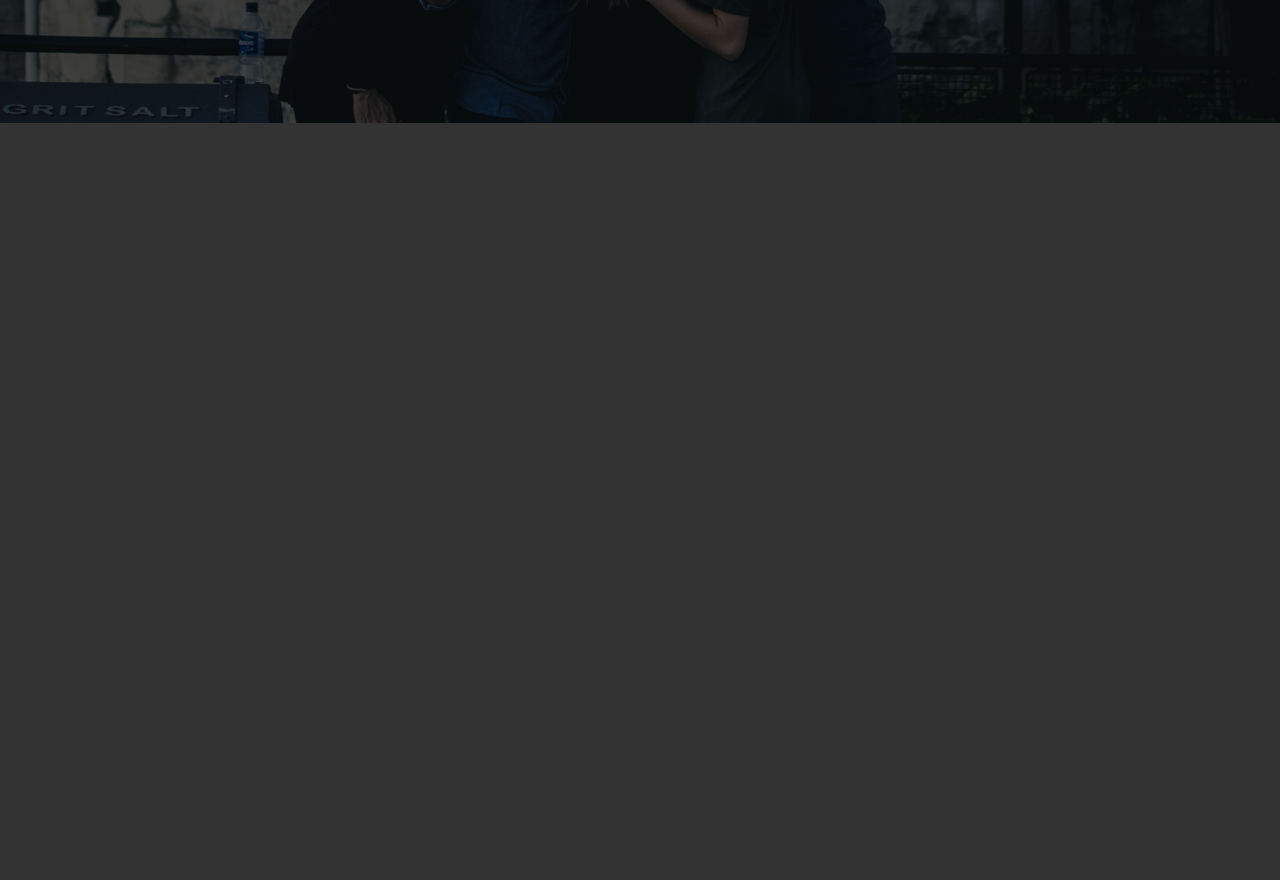
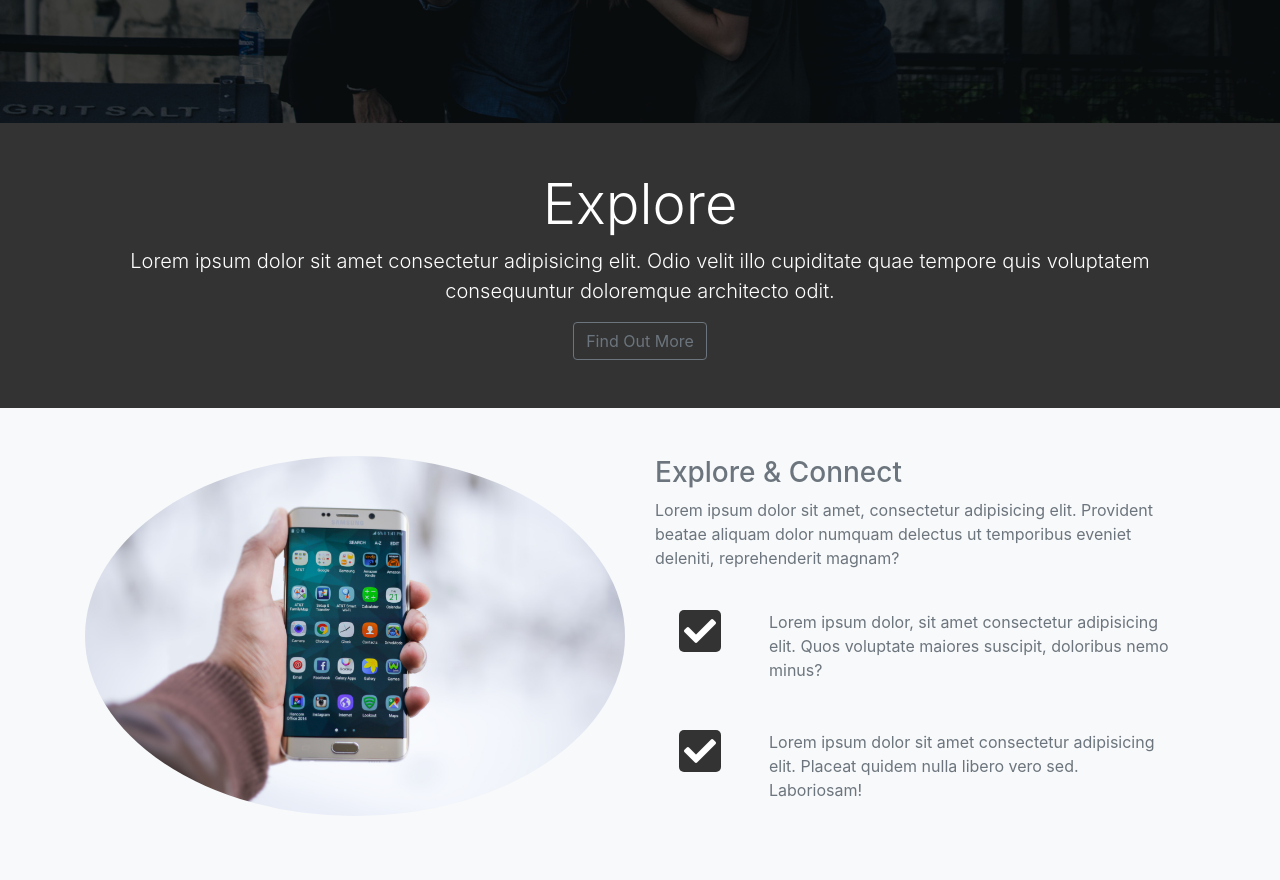
Before and after one commit to adherents/looplab, a plain HTML site: page index.html in a window 1280 px wide. Shown: the part 577-1457 px from the top of the page. Before the commit the page ends 800 px from the top, so only its background shows below. Drawn offline with nearby package versions, Linux system fonts and the light colour scheme.

Commit message:
added explore section

```diff
--- a/css/style.css
+++ b/css/style.css
@@ -39,3 +39,10 @@ body {
   padding: 5px;
   border-radius: 5px;
 }
+
+#explore-section .fas, #share-section .fas {
+  background: #333;
+  color: #fff;
+  padding: 5px;
+  border-radius: 5px;
+}
--- a/index.html
+++ b/index.html
@@ -101,6 +101,50 @@
     </div>
   </header>
 
+  <!-- Explore section head -->
+  <section id="explore-head-section">
+    <div class="container">
+      <div class="row">
+        <div class="col text-center py-5">
+          <h1 class="display-4">Explore</h1>
+          <p class="lead">Lorem ipsum dolor sit amet consectetur adipisicing elit. Odio velit illo cupiditate quae tempore quis voluptatem consequuntur doloremque architecto odit.</p>
+          <a href="#" class="btn btn-outline-secondary">Find Out More</a>
+        </div>
+      </div>
+    </div>
+  </section>
+
+  <!-- Explore section -->
+  <section id="explore-section" class="bg-light text-muted py-5">
+    <div class="container">
+      <div class="row">
+        <div class="col-md-6">
+          <img src="image/explore-section1.jpg" alt="" class="img-fluid mb-3 rounded-circle">
+        </div>
+        <div class="col-md-6">
+          <h3>Explore & Connect</h3>
+          <p>Lorem ipsum dolor sit amet, consectetur adipisicing elit. Provident beatae aliquam dolor numquam delectus ut temporibus eveniet deleniti, reprehenderit magnam?</p>
+          <div class="d-flex">
+            <div class="p-4 align-self-start">
+              <i class="fas fa-check fa-2x"></i>
+            </div>
+            <div class="p-4 align-self-end">
+              Lorem ipsum dolor, sit amet consectetur adipisicing elit. Quos voluptate maiores suscipit, doloribus nemo minus?
+            </div>
+          </div>
+          <div class="d-flex">
+            <div class="p-4 align-self-start">
+              <i class="fas fa-check fa-2x"></i>
+            </div>
+            <div class="p-4 align-self-end">
+              Lorem ipsum dolor sit amet consectetur adipisicing elit. Placeat quidem nulla libero vero sed. Laboriosam!
+            </div>
+          </div>
+        </div>
+      </div>
+    </div>
+  </section>
+
   <script src="http://code.jquery.com/jquery-3.3.1.min.js"
           integrity="sha256-FgpCb/KJQlLNfOu91ta32o/NMZxltwRo8QtmkMRdAu8="
           crossorigin="anonymous"></script>
```
